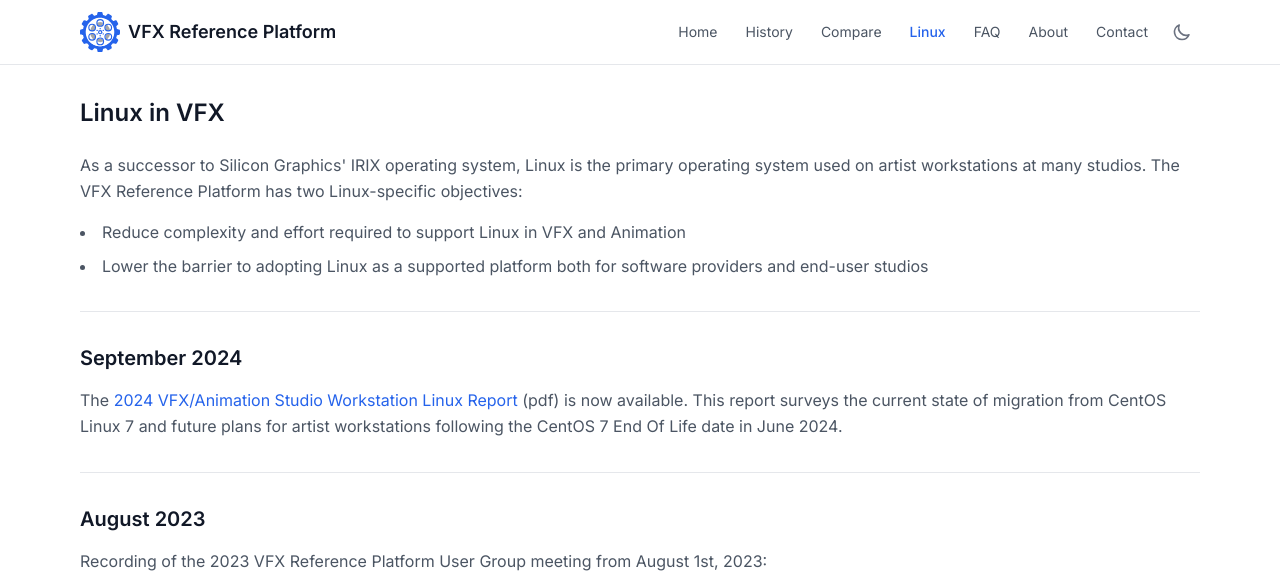
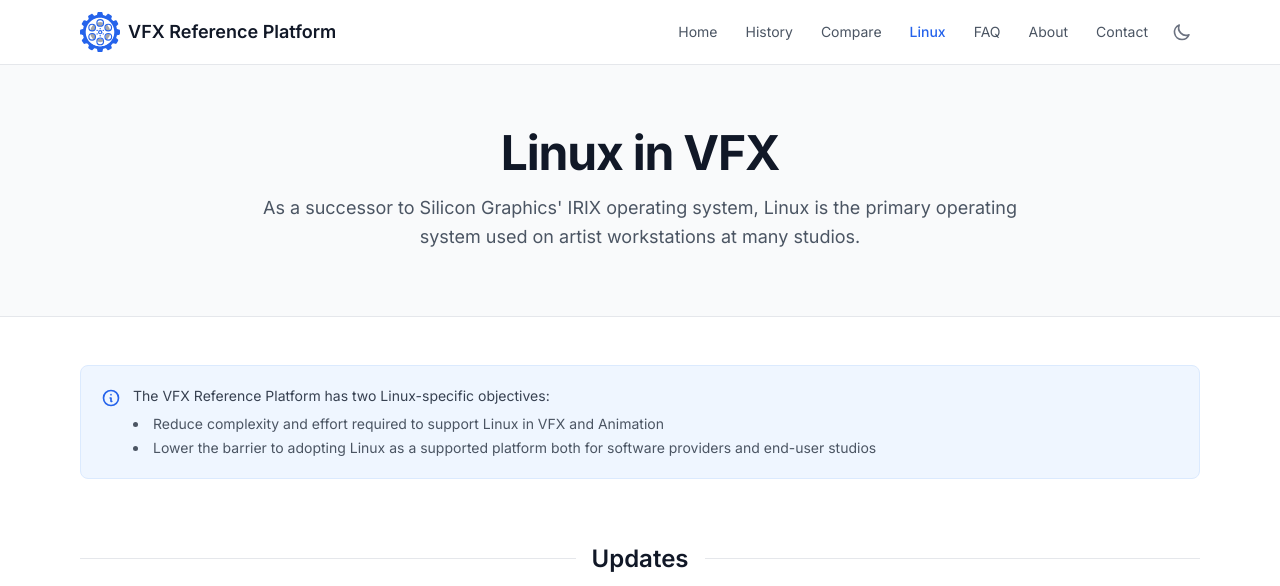
Before and after one commit to vfxplatform/vfxplatform, a Jekyll site: the page built from linux/index.html, in a window 1280 px wide and 900 px high, cut to the strip 0-586 px from the top of the window. Built offline with Jekyll 4.4.1, drawn with Linux system fonts in a browser that asks for light colours.

Commit message:
Redesign Linux, FAQ, and About pages with hero sections
Switch all three pages to home layout with full-width hero sections,
section headings with flanking lines, info-box components, and card-
style updates on the Linux page.

Co-Authored-By: Claude Opus 4.6 <noreply@anthropic.com>

```diff
--- a/linux/index.html
+++ b/linux/index.html
@@ -1,37 +1,80 @@
 ---
-layout: default
+layout: home
 title: Linux in VFX
 description: "VFX Reference Platform - Linux in VFX and Animation"
 ---
 
-<h2 class="text-2xl font-semibold mb-6">Linux in VFX</h2>
+<!-- Hero Section -->
+<section class="bg-gray-50 dark:bg-gray-800/50 border-b border-gray-200 dark:border-gray-700">
+  <div class="container mx-auto px-4 max-w-6xl">
+    <div class="py-12 md:py-16">
+      <div class="max-w-3xl mx-auto text-center">
+        <h1 class="text-4xl md:text-5xl font-bold tracking-tight mb-4">
+          Linux in VFX
+        </h1>
+        <p class="text-lg text-gray-600 dark:text-gray-300 leading-relaxed">
+          As a successor to Silicon Graphics' IRIX operating system, Linux is the primary operating system used on artist workstations at many studios.
+        </p>
+      </div>
+    </div>
+  </div>
+</section>
 
-<p class="text-gray-600 dark:text-gray-300 mb-4">
-  As a successor to Silicon Graphics' IRIX operating system, Linux is the primary operating system used on artist workstations at many studios. The VFX Reference Platform has two Linux-specific objectives:
+<!-- Objectives -->
+<section class="container mx-auto px-4 max-w-6xl py-12">
+  <div class="info-box mb-0">
+    <div class="flex gap-3">
+      <svg class="w-5 h-5 text-blue-600 dark:text-blue-400 flex-shrink-0 mt-0.5" fill="none" stroke="currentColor" viewBox="0 0 24 24">
+        <path stroke-linecap="round" stroke-linejoin="round" stroke-width="2" d="M13 16h-1v-4h-1m1-4h.01M21 12a9 9 0 11-18 0 9 9 0 0118 0z"/>
+      </svg>
+      <div>
+        <p class="text-sm text-gray-700 dark:text-gray-200 mb-2">
+          The VFX Reference Platform has two Linux-specific objectives:
         </p>
-
-<ul class="list-disc list-inside mb-8 text-gray-600 dark:text-gray-300 space-y-2">
+        <ul class="list-disc list-inside text-sm text-gray-600 dark:text-gray-300 space-y-1">
           <li>Reduce complexity and effort required to support Linux in VFX and Animation</li>
           <li>Lower the barrier to adopting Linux as a supported platform both for software providers and end-user studios</li>
         </ul>
+      </div>
+    </div>
+  </div>
+</section>
 
-<hr class="border-gray-200 dark:border-gray-700 my-8">
+<!-- Updates -->
+<section class="container mx-auto px-4 max-w-6xl pt-4 pb-12">
+  <div class="section-heading">
+    <h2>Updates</h2>
+  </div>
 
-<h3 class="text-xl font-semibold mb-4">September 2024</h3>
-
-<p class="text-gray-600 dark:text-gray-300 mb-4">
+  <div class="space-y-4">
+    <!-- September 2024 -->
+    <div class="border border-gray-200 dark:border-gray-700 rounded-lg p-5 bg-white dark:bg-gray-800/50">
+      <div class="flex items-center gap-3 mb-3">
+        <span class="flex items-center gap-1.5 text-blue-600 dark:text-blue-400 text-sm font-medium">
+          <svg class="w-4 h-4" fill="none" stroke="currentColor" viewBox="0 0 24 24">
+            <path stroke-linecap="round" stroke-linejoin="round" stroke-width="2" d="M8 7V3m8 4V3m-9 8h10M5 21h14a2 2 0 002-2V7a2 2 0 00-2-2H5a2 2 0 00-2 2v12a2 2 0 002 2z"/>
+          </svg>
+          September 2024
+        </span>
+      </div>
+      <p class="text-gray-600 dark:text-gray-300 text-sm leading-relaxed">
         The <a href="https://bit.ly/VFXlinux24" class="text-blue-600 dark:text-blue-400 hover:underline">2024 VFX/Animation Studio Workstation Linux Report</a> (pdf) is now available. This report surveys the current state of migration from CentOS Linux 7 and future plans for artist workstations following the CentOS 7 End Of Life date in June 2024.
       </p>
+    </div>
 
-<hr class="border-gray-200 dark:border-gray-700 my-8">
-
-<h3 class="text-xl font-semibold mb-4">August 2023</h3>
-
-<p class="text-gray-600 dark:text-gray-300 mb-4">
+    <!-- August 2023 -->
+    <div class="border border-gray-200 dark:border-gray-700 rounded-lg p-5 bg-white dark:bg-gray-800/50">
+      <div class="flex items-center gap-3 mb-3">
+        <span class="flex items-center gap-1.5 text-blue-600 dark:text-blue-400 text-sm font-medium">
+          <svg class="w-4 h-4" fill="none" stroke="currentColor" viewBox="0 0 24 24">
+            <path stroke-linecap="round" stroke-linejoin="round" stroke-width="2" d="M8 7V3m8 4V3m-9 8h10M5 21h14a2 2 0 002-2V7a2 2 0 00-2-2H5a2 2 0 00-2 2v12a2 2 0 002 2z"/>
+          </svg>
+          August 2023
+        </span>
+      </div>
+      <p class="text-gray-600 dark:text-gray-300 text-sm leading-relaxed mb-4">
         Recording of the 2023 VFX Reference Platform User Group meeting from August 1st, 2023:
       </p>
-
-<div class="mb-8">
       <iframe
         class="w-full rounded-lg"
         style="aspect-ratio: 16/9; max-width: 640px;"
@@ -43,17 +86,21 @@ description: "VFX Reference Platform - Linux in VFX and Animation"
       ></iframe>
     </div>
 
-<hr class="border-gray-200 dark:border-gray-700 my-8">
-
-<h3 class="text-xl font-semibold mb-4">August 2022</h3>
-
-<p class="text-gray-600 dark:text-gray-300 mb-4">
+    <!-- August 2022 -->
+    <div class="border border-gray-200 dark:border-gray-700 rounded-lg p-5 bg-white dark:bg-gray-800/50">
+      <div class="flex items-center gap-3 mb-3">
+        <span class="flex items-center gap-1.5 text-blue-600 dark:text-blue-400 text-sm font-medium">
+          <svg class="w-4 h-4" fill="none" stroke="currentColor" viewBox="0 0 24 24">
+            <path stroke-linecap="round" stroke-linejoin="round" stroke-width="2" d="M8 7V3m8 4V3m-9 8h10M5 21h14a2 2 0 002-2V7a2 2 0 00-2-2H5a2 2 0 00-2 2v12a2 2 0 002 2z"/>
+          </svg>
+          August 2022
+        </span>
+      </div>
+      <p class="text-gray-600 dark:text-gray-300 text-sm leading-relaxed mb-4">
         Recording of presentation from ASWF Open Source Days 2022: "The Future of Linux for Professional Artist Workstations":
       </p>
-
-<div class="mb-6">
       <iframe
-    class="w-full rounded-lg"
+        class="w-full rounded-lg mb-4"
         style="aspect-ratio: 16/9; max-width: 640px;"
         src="https://www.youtube.com/embed/pxhc9T2nQcs"
         title="The Future of Linux for Professional Artist Workstations - ASWF Open Source Days 2022"
@@ -61,31 +108,41 @@ description: "VFX Reference Platform - Linux in VFX and Animation"
         allow="accelerometer; autoplay; clipboard-write; encrypted-media; gyroscope; picture-in-picture"
         allowfullscreen
       ></iframe>
+      <p class="text-gray-600 dark:text-gray-300 text-sm leading-relaxed">
+        Download the <a href="https://bit.ly/VFXlinux22" class="text-blue-600 dark:text-blue-400 hover:underline">VFX Linux Distribution Recommendation Report</a> (pdf).
+      </p>
     </div>
 
-<p class="text-gray-600 dark:text-gray-300 mb-4">
-  Download the <a href="https://bit.ly/VFXlinux22" class="text-blue-600 dark:text-blue-400 hover:underline">VFX Linux Distribution Recommendation Report</a> (pdf).
-</p>
-
-<hr class="border-gray-200 dark:border-gray-700 my-8">
-
-<h3 class="text-xl font-semibold mb-4">January 2022</h3>
-
-<p class="text-gray-600 dark:text-gray-300 mb-4">
+    <!-- January 2022 -->
+    <div class="border border-gray-200 dark:border-gray-700 rounded-lg p-5 bg-white dark:bg-gray-800/50">
+      <div class="flex items-center gap-3 mb-3">
+        <span class="flex items-center gap-1.5 text-blue-600 dark:text-blue-400 text-sm font-medium">
+          <svg class="w-4 h-4" fill="none" stroke="currentColor" viewBox="0 0 24 24">
+            <path stroke-linecap="round" stroke-linejoin="round" stroke-width="2" d="M8 7V3m8 4V3m-9 8h10M5 21h14a2 2 0 002-2V7a2 2 0 00-2-2H5a2 2 0 00-2 2v12a2 2 0 002 2z"/>
+          </svg>
+          January 2022
+        </span>
+      </div>
+      <p class="text-gray-600 dark:text-gray-300 text-sm leading-relaxed">
         Download the <a href="https://bit.ly/VFXlinux21" class="text-blue-600 dark:text-blue-400 hover:underline">2021 Studio Platform Survey Report</a> (pdf).
       </p>
+    </div>
 
-<hr class="border-gray-200 dark:border-gray-700 my-8">
-
-<h3 class="text-xl font-semibold mb-4">August 2021</h3>
-
-<p class="text-gray-600 dark:text-gray-300 mb-4">
+    <!-- August 2021 -->
+    <div class="border border-gray-200 dark:border-gray-700 rounded-lg p-5 bg-white dark:bg-gray-800/50">
+      <div class="flex items-center gap-3 mb-3">
+        <span class="flex items-center gap-1.5 text-blue-600 dark:text-blue-400 text-sm font-medium">
+          <svg class="w-4 h-4" fill="none" stroke="currentColor" viewBox="0 0 24 24">
+            <path stroke-linecap="round" stroke-linejoin="round" stroke-width="2" d="M8 7V3m8 4V3m-9 8h10M5 21h14a2 2 0 002-2V7a2 2 0 00-2-2H5a2 2 0 00-2 2v12a2 2 0 002 2z"/>
+          </svg>
+          August 2021
+        </span>
+      </div>
+      <p class="text-gray-600 dark:text-gray-300 text-sm leading-relaxed mb-4">
         Recording of the VFX Reference Platform "Birds of a Feather" annual meeting (Linux topics begin at 14:48):
       </p>
-
-<div class="mb-6">
       <iframe
-    class="w-full rounded-lg"
+        class="w-full rounded-lg mb-4"
         style="aspect-ratio: 16/9; max-width: 640px;"
         src="https://www.youtube.com/embed/i4tXrtJBqK0"
         title="VFX Reference Platform Birds of a Feather 2021"
@@ -93,8 +150,9 @@ description: "VFX Reference Platform - Linux in VFX and Animation"
         allow="accelerometer; autoplay; clipboard-write; encrypted-media; gyroscope; picture-in-picture"
         allowfullscreen
       ></iframe>
-</div>
-
-<p class="text-gray-600 dark:text-gray-300 mb-4">
+      <p class="text-gray-600 dark:text-gray-300 text-sm leading-relaxed">
         Download the <a href="https://bit.ly/3iFPkpJ" class="text-blue-600 dark:text-blue-400 hover:underline">slide deck</a> (pdf).
       </p>
+    </div>
+  </div>
+</section>
```
Also changed, not shown: FAQ/index.html (+20 -3 lines), about/index.html (+45 -9 lines). Lines whose indentation alone changed are shown as unchanged.
